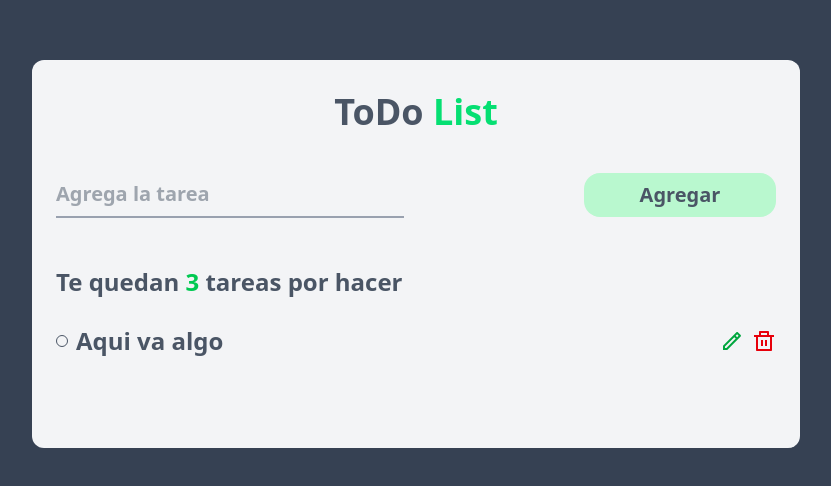
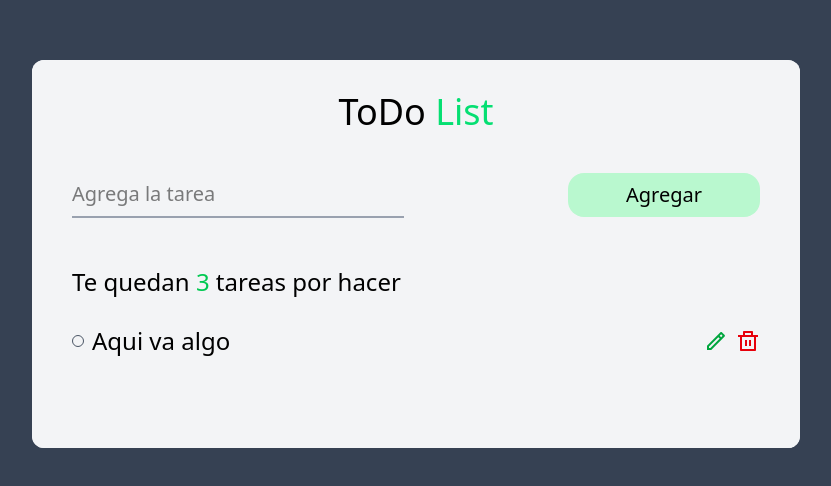
Before and after one commit to Olozano1194/todoListReact, a React (Vite) app in the folder todolistFront/: page / in a window 1280 px wide. Shown: the part 146-632 px from the top of the page, without its empty margins (224-1055 px from the left). Built offline with nearby package versions, Linux system fonts and the light colour scheme.

Commit message:
Update components style

```diff
--- a/todolistFront/index.html
+++ b/todolistFront/index.html
@@ -6,8 +6,8 @@
     <meta name="viewport" content="width=device-width, initial-scale=1.0" />
     <title>Vite + React + TS</title>
   </head>
-  <body class="bg-gray-700">
-    <div id="root" class="h-screen"></div>
+  <body class="h-screen bg-gray-700 flex items-center justify-center">
+    <div id="root" class="w-[90%] flex justify-center bg-gray-100 rounded-xl md:w-[75%] lg:w-[60%]"></div>
     <script type="module" src="/src/main.tsx"></script>
   </body>
 </html>
--- a/todolistFront/src/App.tsx
+++ b/todolistFront/src/App.tsx
@@ -1,5 +1,5 @@
 import {BrowserRouter, Routes, Route, Navigate } from 'react-router-dom';
-import Task from "./components/Task"
+import Task from "./components/Task";
 
 function App() {
 
@@ -7,10 +7,9 @@ function App() {
   return (
     <>
       <BrowserRouter>
-        <main className='font-bold flex h-screen justify-center items-center w-full text-gray-600'>
-          <Task  />
-        </main>
-
+        <Routes>
+          <Route path="/" element={<Task  />} />
+          </Routes>
       </BrowserRouter>
 
     </>
--- a/todolistFront/src/components/Task.tsx
+++ b/todolistFront/src/components/Task.tsx
@@ -4,7 +4,7 @@ import ListTask from "./ListTask";
 const Task = () => {
 
     return (
-        <main className="w-[90%] py-6 px-4 bg-gray-100 rounded-xl md:w-[75%] lg:w-[60%]">
+        <main className="w-full flex flex-col justify-center items-center py-6 px-4 bg-gray-100 rounded-xl md:px-8">
             <CreateTask />
             < ListTask />
         </main>
```
